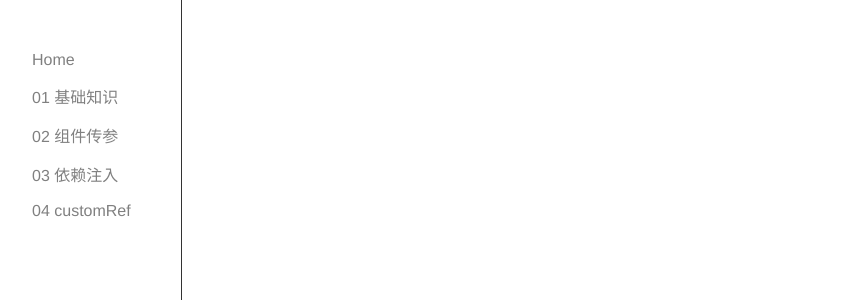
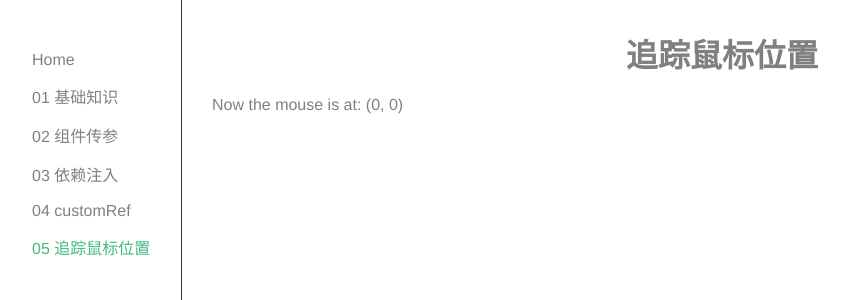
Before and after one commit to duola8789/vue3-vuecli-ts-demos, a Vue app: page /mouse-position in a window 1280 px wide. Shown: the top 300 px of the page, without its empty margins (18-867 px from the left). Built offline with nearby package versions, Linux system fonts and the light colour scheme.

Commit message:
feat: demo5

```diff
--- a/src/router/config.js
+++ b/src/router/config.js
@@ -8,5 +8,6 @@ export default [
   {path: '/base-knowledge', label: '01 基础知识', component: lazyLoadHelper('01-base-knowledge/index')},
   {path: '/props', label: '02 组件传参', component: lazyLoadHelper('02-prop/index')},
   {path: '/provide-inject', label: '03 依赖注入', component: lazyLoadHelper('03-provide-inject/index')},
-  {path: '/custom-ref', label: '04 customRef', component: lazyLoadHelper('04-custom-ref/index')}
+  {path: '/custom-ref', label: '04 customRef', component: lazyLoadHelper('04-custom-ref/index')},
+  {path: '/mouse-position', label: '05 追踪鼠标位置', component: lazyLoadHelper('05-mouse-position/index')}
 ];
--- /dev/null
+++ b/src/views/05-mouse-position/index.vue
@@ -0,0 +1,50 @@
+<template>
+  <div class="mouse-position-container">
+    <h1 class="page-title">追踪鼠标位置</h1>
+    <div class="page-content">
+      <div class="page-content-item">
+        <p>Now the mouse is at: {{ pos }}</p>
+      </div>
+    </div>
+  </div>
+</template>
+
+<script>
+import {ref, onMounted, onUnmounted, computed} from 'vue';
+
+function useMousePosition() {
+  const x = ref(0);
+  const y = ref(0);
+
+  function update(e) {
+    x.value = e.pageX;
+    y.value = e.pageY;
+  }
+
+  onMounted(() => {
+    window.addEventListener('mousemove', update);
+  });
+
+  onUnmounted(() => {
+    window.removeEventListener('mousemove', update);
+  });
+
+  return {x, y};
+}
+
+export default {
+  name: 'MousePosition',
+  setup() {
+    const {x, y} = useMousePosition();
+
+    const pos = computed(() => `(${x.value}, ${y.value})`);
+
+    return {pos};
+  }
+};
+</script>
+
+<style lang="scss" scoped>
+.mouse-position-container {
+}
+</style>
```
